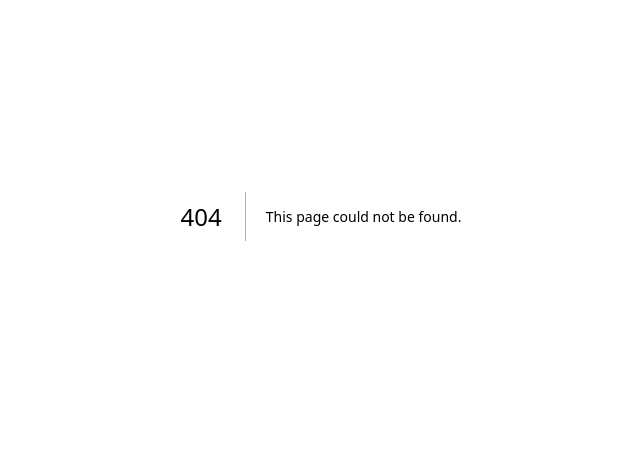
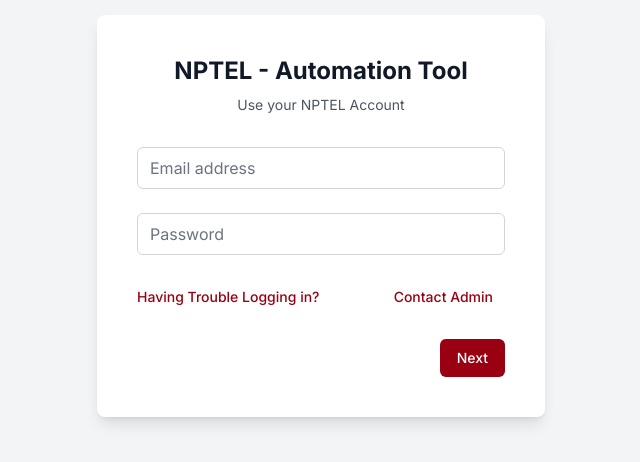
Before and after one commit to Gen-AI-2024-CIT-CS/frontend, a Next.js app: page /login in a window 1280 px wide. Before the commit this address had no page. Shown: the part 184-646 px from the top of the page, without its empty margins (319-959 px from the left). Built offline with nearby package versions, Linux system fonts and the light colour scheme.

Commit message:
[my first front end]

```diff
--- a/package.json
+++ b/package.json
@@ -10,9 +10,9 @@
   },
   "dependencies": {
     "axios": "^1.7.5",
-    "next": "14.2.7",
-    "react": "^18",
-    "react-dom": "^18"
+    "next": "^14.2.7",
+    "react": "^18.3.1",
+    "react-dom": "^18.3.1"
   },
   "devDependencies": {
     "@types/node": "^20",
--- /dev/null
+++ b/src/app/login/page.tsx
@@ -0,0 +1,85 @@
+'use client';
+
+import { useState } from 'react';
+import { useRouter } from 'next/navigation';
+
+export default function Login() {
+  const [email, setEmail] = useState('');
+  const [password, setPassword] = useState('');
+  const router = useRouter();
+
+  const handleLogin = (e: React.FormEvent) => {
+    e.preventDefault();
+    // Placeholder authentication logic
+    if (email === 'user@example.com' && password === 'password') {
+      router.push('/dashboard');
+    } else {
+      alert('Invalid credentials');
+    }
+  };
+
+  const handleContactAdmin = () => {
+    alert('Please contact akshaykumarb.cs2023@citchennai.net for assistance.');
+  };
+
+  return (
+    <main className="flex min-h-screen items-center justify-center bg-gray-100 p-6">
+      <div className="w-full max-w-md space-y-8 rounded-lg bg-white p-10 shadow-lg">
+        <div className="text-center">
+          <h1 className="mb-2 text-2xl font-bold text-gray-900">NPTEL - Automation Tool</h1>
+          <p className="text-sm text-gray-600">Use your NPTEL Account</p>
+        </div>
+        <form onSubmit={handleLogin} className="mt-8 space-y-6">
+          <div>
+            <label htmlFor="email" className="sr-only">Email address</label>
+            <input
+              id="email"
+              name="email"
+              type="email"
+              required
+              className="w-full rounded-md border border-gray-300 px-3 py-2 text-gray-900 placeholder-gray-500 focus:border-[#990011] focus:outline-none focus:ring-[#990011]"
+              placeholder="Email address"
+              value={email}
+              onChange={(e) => setEmail(e.target.value)}
+            />
+          </div>
+          <div>
+            <label htmlFor="password" className="sr-only">Password</label>
+            <input
+              id="password"
+              name="password"
+              type="password"
+              required
+              className="w-full rounded-md border border-gray-300 px-3 py-2 text-gray-900 placeholder-gray-500 focus:border-[#990011] focus:outline-none focus:ring-[#990011]"
+              placeholder="Password"
+              value={password}
+              onChange={(e) => setPassword(e.target.value)}
+            />
+          </div>
+          <div className="flex items-center justify-between">
+            <div className="text-sm">
+              <a href="#" className="font-medium text-[#990011] hover:text-[#800000]">
+                Having Trouble Logging in?
+              </a>
+            </div>
+            <button
+              type="button"
+              onClick={handleContactAdmin}
+              className="rounded-md bg-transparent px-3 py-2 text-sm font-medium text-[#990011] hover:bg-[#ffebee] focus:outline-none focus:ring-2 focus:ring-[#990011] focus:ring-offset-2"
+            >
+              Contact Admin
+            </button>
+          </div>
+          <div className="flex justify-end">
+            <button
+              type="submit"
+              className="group relative flex justify-center rounded-md border border-transparent bg-[#990011] px-4 py-2 text-sm font-medium text-white hover:bg-[#800000] focus:outline-none focus:ring-2 focus:ring-[#990011] focus:ring-offset-2"
+            >
+              Next
+            </button>
+          </div>
+        </form>
+      </div>
+    </main>
+  );
+}
```
Also changed, not shown: 1 other file (tests, documents, lock files or other folders).
